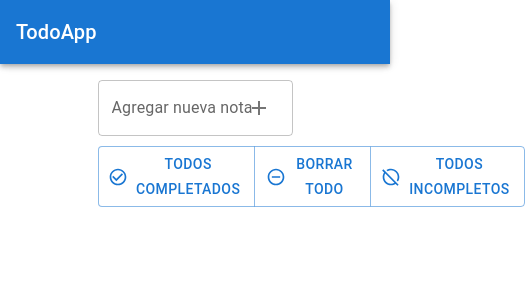
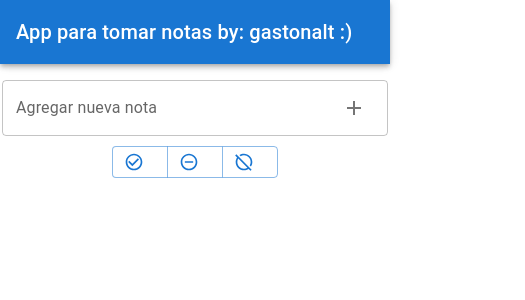
Before and after one commit to gastonalt/todo-list-app-react, a React (Create React App) app: page / in a window 390 px wide. Shown: the top 300 px of the page, 525 px wide, since content can reach past the window. Built offline with nearby package versions, Linux system fonts and the light colour scheme.

Commit message:
Ahora funciona en modo responsive :)

```diff
--- a/src/App.js
+++ b/src/App.js
@@ -32,6 +32,10 @@ const ToolZoneContainer = styled.div`
 const TodoAddZoneContainer = styled.div`
   width:50%;
   margin: 20px auto;
+  @media (max-width:500px){
+    width: 99%;
+    margin: auto;
+  }
 `;
 
 const BodyContainer = styled.div`
@@ -41,6 +45,10 @@ const BodyContainer = styled.div`
 const TodoListContainer = styled.div`
   width:50%;
   margin: auto;
+  @media (max-width:500px){
+    width: 99%;
+    margin: auto;
+  }
 `;
 
 export default App;
--- a/src/components/header.jsx
+++ b/src/components/header.jsx
@@ -8,7 +8,7 @@ export default function Header(){
             <Toolbar>
                 <Box sx={{ textAlign: 'center' }}>
                     <Typography variant="h6" sx={{ my: 2 }}>
-                        TodoApp
+                        App para tomar notas by: gastonalt :)
                     </Typography>
                 </Box>
             </Toolbar>
--- a/src/components/todo-list.jsx
+++ b/src/components/todo-list.jsx
@@ -14,6 +14,7 @@ export default function TodoList(){
 
     const SpaceBetweenCardsInactivo= styled.div`
         opacity: .5;
+        margin: 10px 0px;
     `
 
     return(
--- a/src/components/tool-zone.jsx
+++ b/src/components/tool-zone.jsx
@@ -2,13 +2,30 @@ import { Button, ButtonGroup } from "@mui/material";
 import CheckCircleOutlineIcon from '@mui/icons-material/CheckCircleOutline';
 import HideSourceIcon from '@mui/icons-material/HideSource';
 import RemoveCircleOutlineIcon from '@mui/icons-material/RemoveCircleOutline';
+import { useDispatch } from "react-redux";
+import { DeleteAll, MarkAllAsComplete, MarkAllAsIncomplete } from "../states/todoListSlice";
 
 export default function ToolZone(){
+
+    const dispatch = useDispatch();
+
+    const MarkAllCompleteHandler = () =>{
+        dispatch(MarkAllAsComplete())
+    }
+    const RemoveAllHandler = () =>{
+        dispatch(DeleteAll())
+    }
+    const MarkAllIncompleteHandler = () =>{
+        dispatch(MarkAllAsIncomplete())
+    }
+
+    const { innerWidth: width } = window;
+
     return(
         <ButtonGroup variant="outlined" aria-label="outlined button group">
-            <Button startIcon={<CheckCircleOutlineIcon />}>Todos completados</Button>
-            <Button startIcon={<RemoveCircleOutlineIcon />}>Borrar todo</Button>
-            <Button startIcon={<HideSourceIcon />}>Todos incompletos</Button>
+            <Button onClick={MarkAllCompleteHandler} startIcon={<CheckCircleOutlineIcon />}>{width > 500 ? 'Todos completados' : null}</Button>
+            <Button onClick={RemoveAllHandler} startIcon={<RemoveCircleOutlineIcon />}>{width > 500 ? 'Borrar todo' : null}</Button>
+            <Button onClick={MarkAllIncompleteHandler} startIcon={<HideSourceIcon />}>{width > 500 ? 'Todos incompletos' : null}</Button>
         </ButtonGroup>
     )
 }
--- a/src/states/todoListSlice.js
+++ b/src/states/todoListSlice.js
@@ -26,11 +26,29 @@ export const todoListSlice = createSlice({
     deleteById: (state, action)=>{
       state.todos = state.todos.filter(filtered=> action.payload.id !== filtered.id);
       if(state.todos.length === 0) state.currentIdCounter = 0;
+    },
+    MarkAllAsComplete: (state)=>{
+      return{
+        ...state,
+        todos: state.todos.map((todo)=> true ? {...todo, completado: true} : null)
+      }
+    },
+    MarkAllAsIncomplete: (state)=>{
+      return{
+        ...state,
+        todos: state.todos.map((todo)=> true ? {...todo, completado: false} : null)
+      }
+    },
+    DeleteAll: (state)=>{
+      return{
+        todos: [],
+        currentIdCounter: 0
+      }
     }
   },
 })
 
 // Action creators are generated for each case reducer function
-export const { add, toggleEstado, deleteById } = todoListSlice.actions
+export const { add, toggleEstado, deleteById, MarkAllAsComplete, MarkAllAsIncomplete, DeleteAll } = todoListSlice.actions
 
 export default todoListSlice.reducer
```
